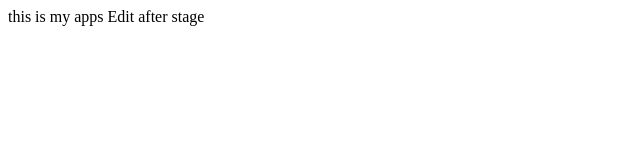
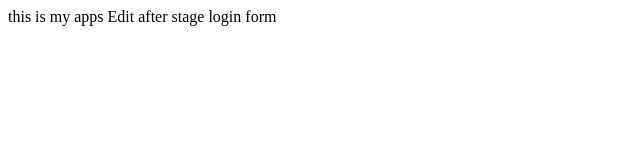
Before and after one commit to yankiBiderman/myappexample, a plain HTML site: page index.html in a window 1280 px wide. Shown: the full height of the page, 0-640 px from the left. Drawn offline with Linux system fonts and the light colour scheme.

Commit message:
login form

```diff
--- /dev/null
+++ b/dir2/app2.js
@@ -0,0 +1 @@
+console.log('apps');
--- a/index.html
+++ b/index.html
@@ -5,5 +5,6 @@
     <body>
         this is my apps
         Edit after stage
+        login form
     </body
 </html
```
Also changed, not shown: login.html (added, +1 -0 lines), log.txt (added).
